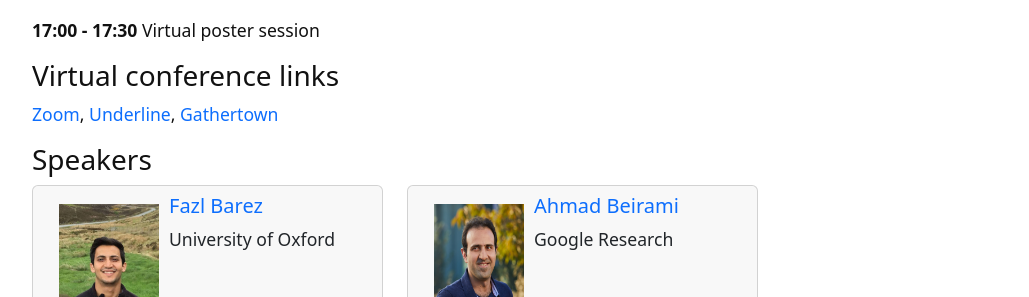
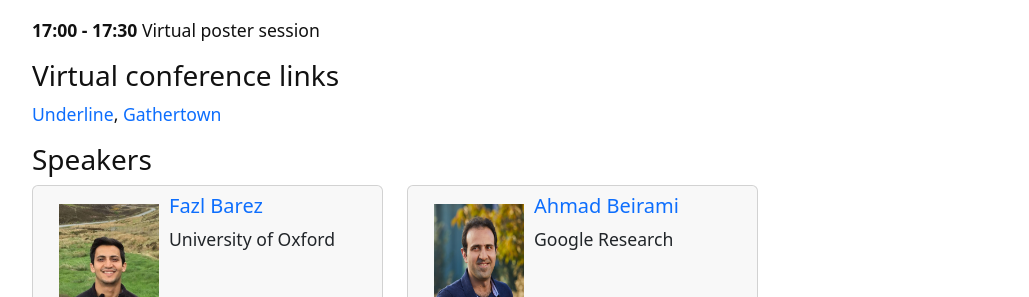
Before and after one commit to genpersonalization/genpersonalization.github.io, a Jekyll site: the page built from content/1-program.md, in a window 1280 px wide and 900 px high, scrolled down 770 px. Shown: the part 158-455 px from the top of the window, without its empty margins (245-1274 px from the left). Built offline with Jekyll 4.4.1, drawn with Linux system fonts in a browser that asks for light colours.

Commit message:
zoom link removed

```diff
--- a/content/1-program.md
+++ b/content/1-program.md
@@ -30,7 +30,6 @@ nav: Program
 
 ### Virtual conference links
 
-<a href="https://us06web.zoom.us/j/81757085078?pwd=aEb5a1KcnnEVJnTMr5Tr1W1dGETfMM.1">Zoom</a>,
 <a href="https://underline.io/events/441/sessions?eventSessionId=17302&searchGroup=lecture">Underline</a>,
 <a href="https://app.gather.town/app/XDzSQW1b0mpTTAYr/EACL2024?spawnToken=896yfUoCTUagCYUcnlGW">Gathertown</a>
 
```
